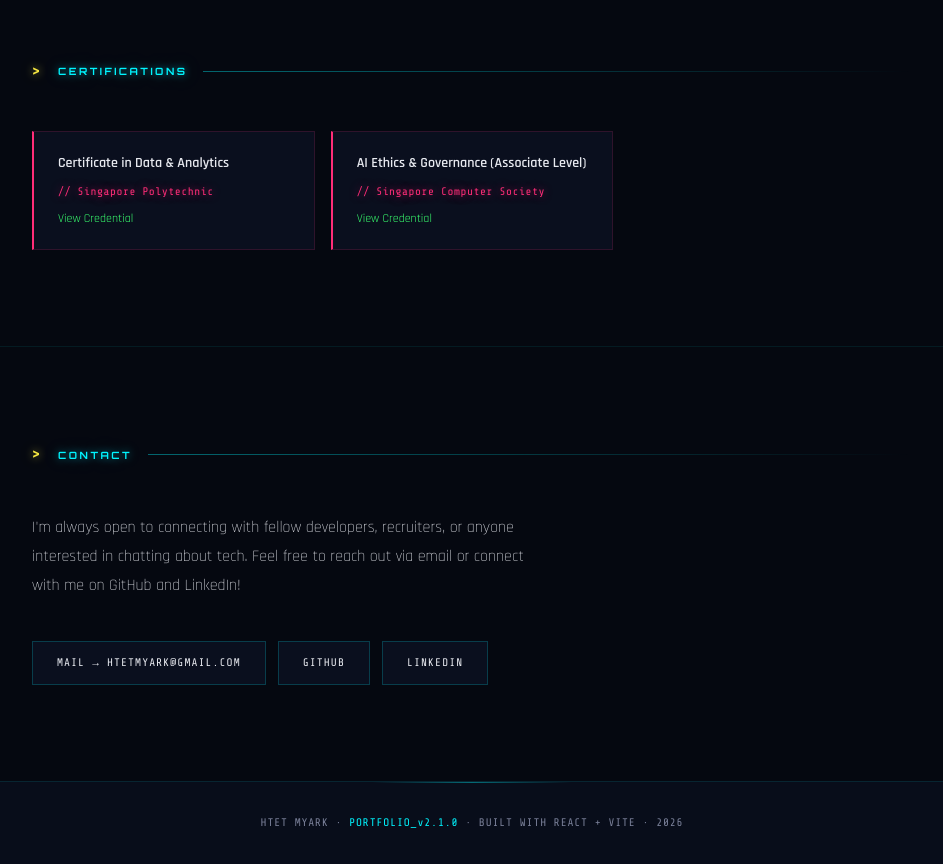
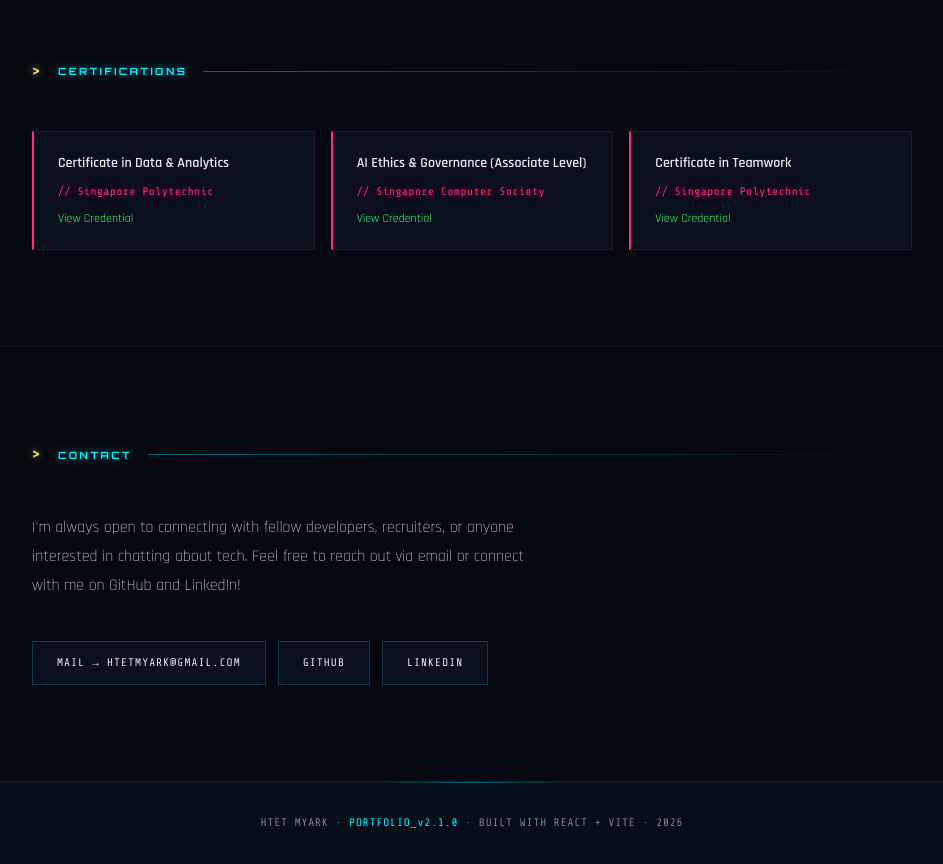
Before and after one commit to Htet-Myark/htet-portfolio-v2, a React (Vite) app: page / in a window 1280 px wide. Shown: the part 3360-4224 px from the top of the page, without its empty margins (168-1111 px from the left). Built offline with nearby package versions, Linux system fonts and the light colour scheme.

Commit message:
certificate teamwork added

```diff
--- a/src/components/Certificates.jsx
+++ b/src/components/Certificates.jsx
@@ -3,6 +3,7 @@ import React from 'react'
 const certs = [
   { name: 'Certificate in Data & Analytics', issuer: 'Singapore Polytechnic',link: 'https://letters.gov.sg/i57jf-w3309-kq16n-rllq7' },
   { name: 'AI Ethics & Governance (Associate Level)', issuer: 'Singapore Computer Society',link: 'https://drive.google.com/drive/folders/15zBT6Igfqlt80lvPuGblb2GBXtKv9vcw' },
+  {name: 'Certificate in Teamwork', issuer:'Singapore Polytechnic',link: 'https://letters.gov.sg/ypvu4-dbfj8-e3ycy-g7muh'},
 ]
 
 export default function Certificates() {
```
